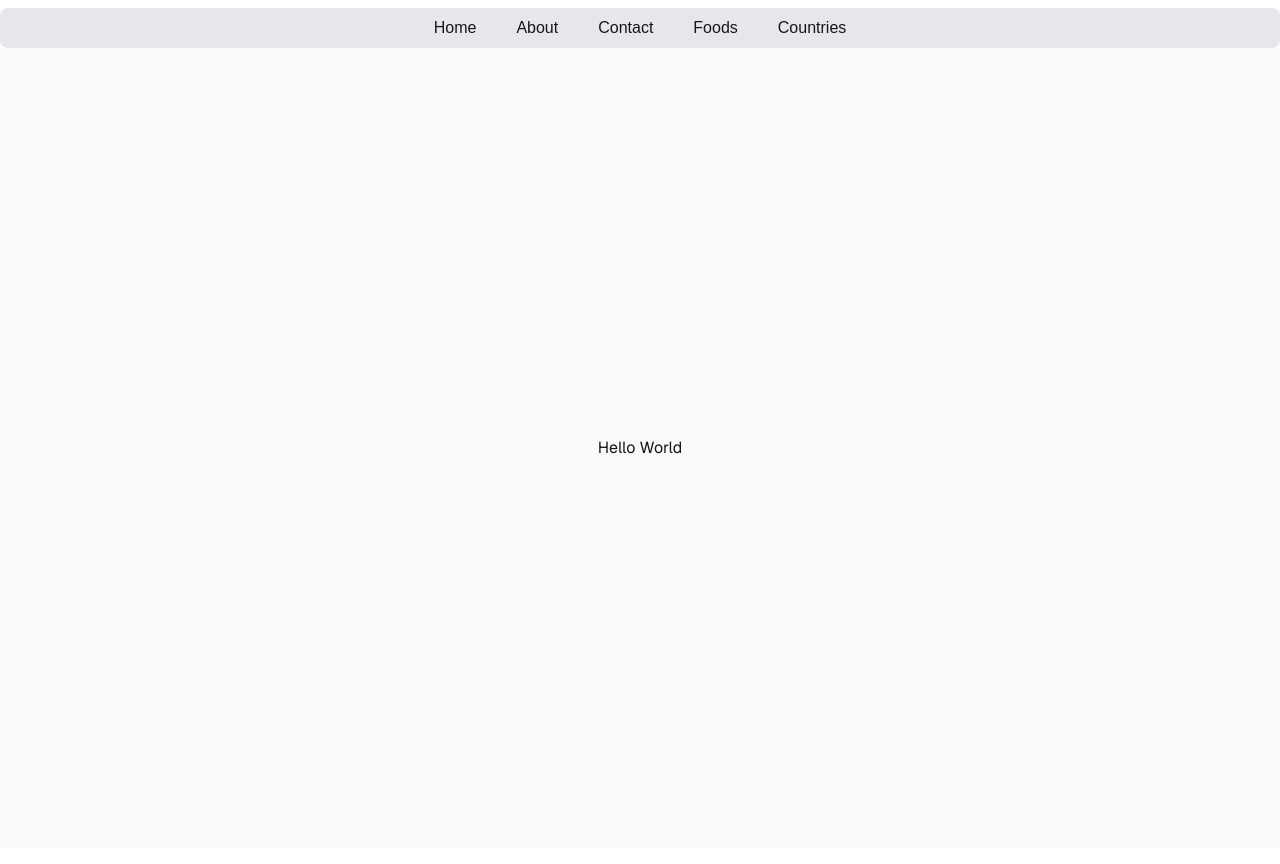
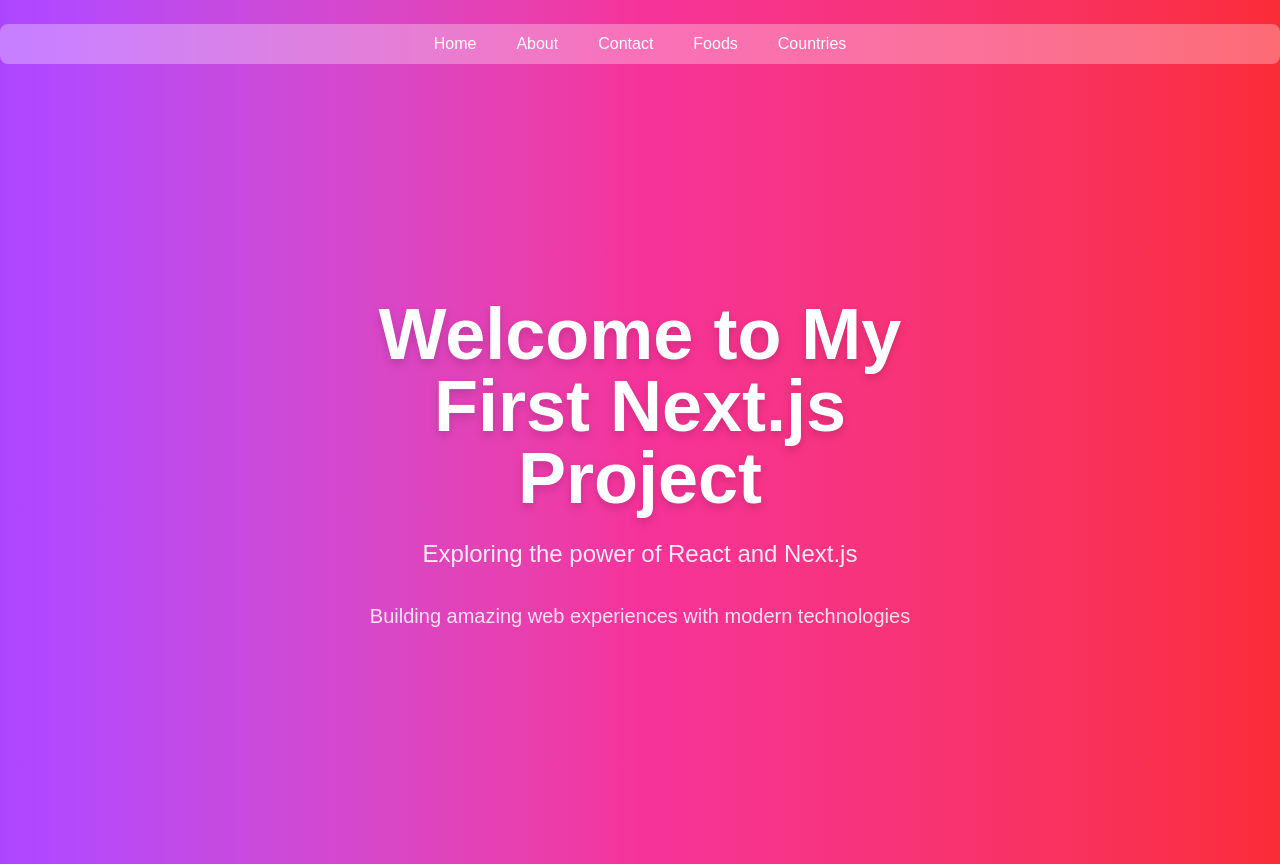
Before and after one commit to WaseurGIT/next-js-practice, a Next.js app: page / in a window 1280 px wide. Built offline with nearby package versions, Linux system fonts and the light colour scheme.

Commit message:
banner added

```diff
--- /dev/null
+++ b/next.config.js
@@ -0,0 +1,6 @@
+/** @type {import('next').NextConfig} */
+const nextConfig = {
+  reactStrictMode: true,
+};
+
+module.exports = nextConfig;
--- a/package.json
+++ b/package.json
@@ -5,7 +5,7 @@
   "scripts": {
     "dev": "next dev",
     "build": "next build",
-    "start": "next start",
+    "start": "next start -p 3000",
     "lint": "eslint"
   },
   "dependencies": {
--- a/src/app/layout.js
+++ b/src/app/layout.js
@@ -1,16 +1,5 @@
-import { Geist, Geist_Mono } from "next/font/google";
 import "./globals.css";
 import Navbar from "@/components/Navbar";
-
-const geistSans = Geist({
-  variable: "--font-geist-sans",
-  subsets: ["latin"],
-});
-
-const geistMono = Geist_Mono({
-  variable: "--font-geist-mono",
-  subsets: ["latin"],
-});
 
 export const metadata = {
   title: "Create Next App",
@@ -20,11 +9,13 @@
 export default function RootLayout({ children }) {
   return (
     <html lang="en">
-      <body
-        className={`${geistSans.variable} ${geistMono.variable} antialiased`}
-      >
-        <Navbar/>
-        {children}
+      <body className="min-h-screen">
+        <div className="min-h-screen bg-gradient-to-r from-purple-500 via-pink-500 to-red-500">
+          <div className="pt-6">
+            <Navbar />
+          </div>
+          {children}
+        </div>
       </body>
     </html>
   );
--- a/src/app/page.js
+++ b/src/app/page.js
@@ -1,9 +1,10 @@
+import Banner from "@/components/Banner";
 import Image from "next/image";
 
 export default function Home() {
   return (
-    <div className="flex min-h-screen items-center justify-center bg-zinc-50 font-sans dark:bg-black">
-      <h1>Hello World</h1>
+    <div className="w-full">
+      <Banner/>
     </div>
   );
 }
--- /dev/null
+++ b/src/components/Banner.jsx
@@ -0,0 +1,23 @@
+"use client";
+
+import React from "react";
+
+const Banner = () => {
+  return (
+    <div className="w-full h-screen flex items-center justify-center text-white text-center px-6">
+      <div className="max-w-2xl">
+        <h1 className="text-6xl md:text-7xl font-bold mb-6 drop-shadow-lg">
+          Welcome to My First Next.js Project
+        </h1>
+        <p className="text-xl md:text-2xl font-light mb-8 opacity-90">
+          Exploring the power of React and Next.js
+        </p>
+        <p className="text-lg md:text-xl font-medium opacity-85">
+          Building amazing web experiences with modern technologies
+        </p>
+      </div>
+    </div>
+  );
+};
+
+export default Banner;
--- a/src/components/Navbar.jsx
+++ b/src/components/Navbar.jsx
@@ -10,10 +10,10 @@
   ];
 
   return (
-    <div className="max-w-7xl mx-auto bg-gray-200 py-2 rounded-lg mt-2">
+    <div className="max-w-7xl bg-white/30 mx-auto py-2 rounded-lg">
       <div className="flex items-center justify-center gap-10">
         {navLinks.map((link) => (
-          <a key={link.path} href={link.path}>
+          <a key={link.path} href={link.path} className="text-white hover:underline">
             {link.label}
           </a>
         ))}
```
Also changed, not shown: 2 other files (tests, documents, lock files or other folders).
